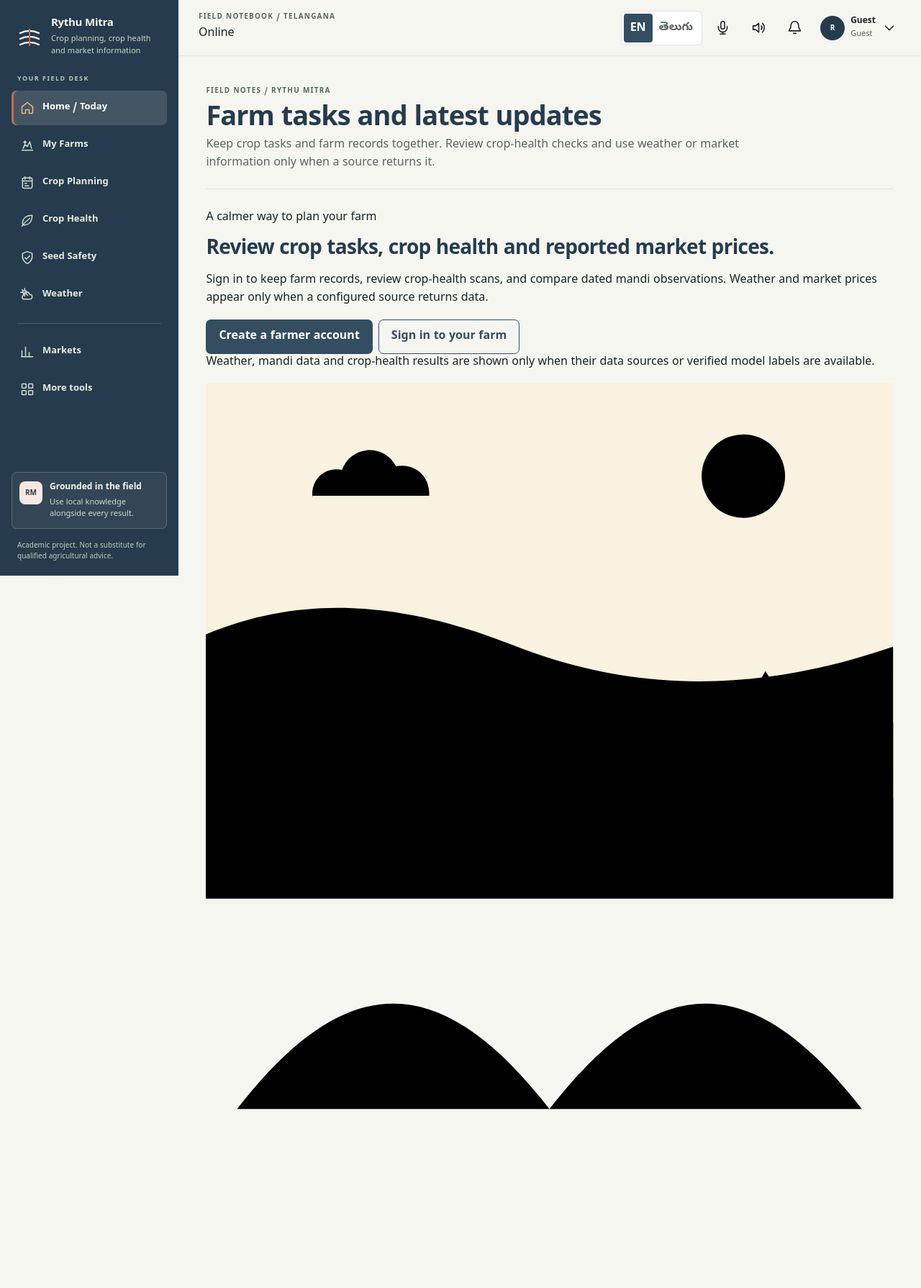
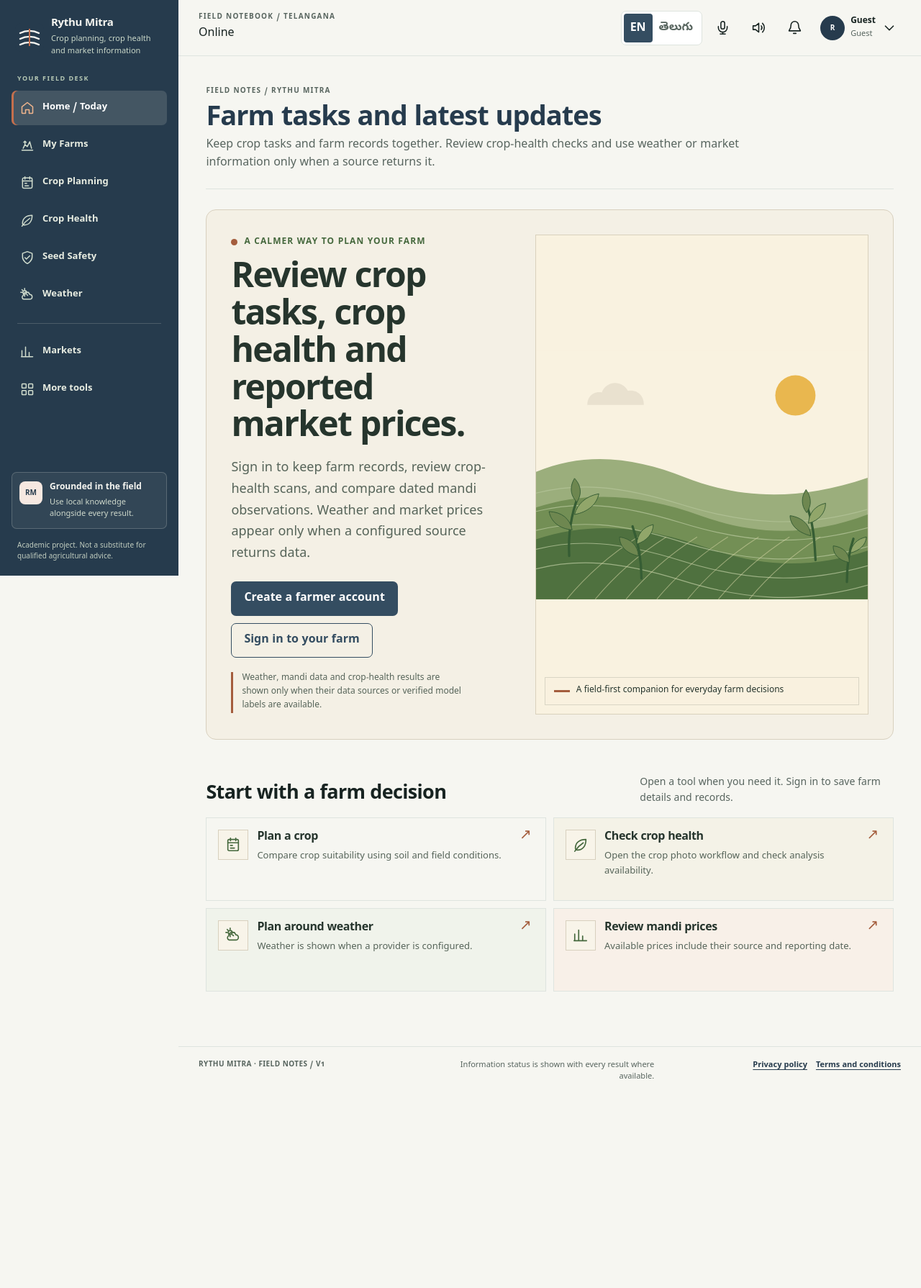
Before and after one commit to Anshuman70739/rythu-mitra, a Flask app: page / in a window 1280 px wide. Shown: the top 1790 px of the page at 72% size. After the commit the page ends 1499 px from the top, so only its background shows below. Run offline with Flask 3, Linux system fonts and the light colour scheme.

Commit message:
Build animated landing preview

```diff
--- a/static/css/rythu-mitra.css
+++ b/static/css/rythu-mitra.css
@@ -425,3 +425,75 @@ input[type="checkbox"], input[type="radio"] { width: 20px; min-height: 20px; hei
 .home-finance-line span { font-size: 14px; }
 .home-finance-line b { color: var(--ink-950); font-weight: 700; }
 .home-finance-line small { color: var(--ink-600); font-size: 13px; }
+
+/* Signed-out landing scene: field notebook, SVG illustration, no external assets. */
+.rm-landing-hero {
+  display: grid;
+  grid-template-columns: minmax(0, .91fr) minmax(0, 1.09fr);
+  align-items: stretch;
+  gap: clamp(18px, 3vw, 36px);
+  padding: clamp(18px, 3vw, 34px);
+  overflow: hidden;
+  border: 1px solid var(--rm-landing-line);
+  border-radius: 14px;
+  background: var(--rm-landing-paper);
+  color: var(--rm-landing-ink);
+}
+.rm-landing-copy { min-width: 0; display: flex; flex-direction: column; align-items: flex-start; justify-content: center; padding: 2px 0; }
+.rm-landing-eyebrow { display: inline-flex; align-items: center; gap: 9px; margin: 0 0 18px; color: var(--rm-landing-green); font-size: 12px; font-weight: 800; letter-spacing: .09em; text-transform: uppercase; }
+.rm-landing-dot { display: inline-block; width: 9px; height: 9px; flex: 0 0 auto; border-radius: 50%; background: var(--rm-landing-soil); }
+.rm-landing-copy h2 { max-width: 12ch; margin: 0 0 14px; color: var(--rm-landing-ink); font-size: clamp(30px, 4vw, 48px); line-height: 1.08; letter-spacing: -.035em; }
+.rm-landing-lede { max-width: 45ch; margin: 0; color: var(--rm-landing-muted); font-size: clamp(15px, 1.45vw, 18px); line-height: 1.65; }
+.rm-landing-actions { display: flex; flex-wrap: wrap; gap: 10px; margin-top: 22px; }
+.rm-landing-actions .button { min-height: 48px; padding: 12px 17px; }
+.rm-landing-note { max-width: 48ch; margin: 20px 0 0; padding-left: 12px; border-left: 3px solid var(--rm-landing-soil); color: var(--rm-landing-muted); font-size: 12px; line-height: 1.6; }
+.rm-landscape { position: relative; min-width: 0; align-self: stretch; min-height: 300px; overflow: hidden; border: 1px solid #D9D1BC; background: var(--rm-landing-sky); }
+.rm-landscape-art { display: block; width: 100%; height: 100%; min-height: 300px; }
+.rm-sun { fill: var(--rm-landing-sun); }
+.rm-cloud { fill: #E9E1CF; }
+.rm-field-far { fill: #9BAE7C; }
+.rm-field-mid { fill: #738F55; }
+.rm-field-front { fill: #4F713F; }
+.rm-field-contours { stroke: #B5C59A; stroke-width: 1.4; opacity: .78; }
+.rm-crop-row { stroke: #D6D5A5; stroke-width: 1.3; opacity: .55; }
+.rm-plant-stem { fill: none; stroke: #365D34; stroke-width: 4; stroke-linecap: round; }
+.rm-plant-leaf { fill: var(--rm-landing-leaf); stroke: #365D34; stroke-width: 1.2; stroke-linejoin: round; }
+.rm-plant-leaf--light { fill: var(--rm-landing-leaf-light); }
+.rm-scene-plant { transform-box: fill-box; transform-origin: 50% 100%; }
+.rm-birds { position: absolute; inset: 0; overflow: hidden; pointer-events: none; }
+.rm-bird-flight { position: absolute; top: 17%; left: 0; width: 38px; height: auto; overflow: visible; fill: none; stroke: var(--rm-landing-soil); stroke-width: 2.5; stroke-linecap: round; stroke-linejoin: round; opacity: 0; }
+.rm-bird-flight--two { top: 25%; width: 25px; stroke-width: 2; }
+.rm-bird-flight--three { top: 12%; width: 18px; stroke-width: 1.8; }
+.rm-landscape-caption { position: absolute; right: 12px; bottom: 12px; left: 12px; display: flex; align-items: center; gap: 9px; padding: 10px 12px; border: 1px solid rgba(38,53,45,.15); background: rgba(249,242,224,.94); color: var(--rm-landing-ink); font-size: 12px; line-height: 1.45; }
+.rm-caption-mark { width: 22px; height: 3px; flex: 0 0 auto; background: var(--rm-landing-soil); }
+.rm-landing-tools { margin-top: clamp(24px, 3vw, 38px); }
+.rm-tools-heading { display: flex; align-items: end; justify-content: space-between; gap: 18px; margin-bottom: 14px; }
+.rm-tools-heading h2 { margin: 0; color: var(--ink-950); font-size: clamp(20px, 2.4vw, 27px); line-height: 1.2; }
+.rm-tools-heading p { max-width: 44ch; margin: 0; color: var(--ink-600); font-size: 14px; line-height: 1.55; }
+.rm-tool-grid { display: grid; grid-template-columns: repeat(2, minmax(0, 1fr)); gap: 10px; }
+.rm-tool-card { display: grid; grid-template-columns: 42px minmax(0,1fr) 20px; align-items: start; gap: 12px; min-width: 0; min-height: 116px; padding: 16px; border: 1px solid var(--line); background: var(--paper); color: var(--ink-950); text-decoration: none; }
+.rm-tool-card--2 { background: #F4F2E7; }
+.rm-tool-card--3 { background: #F0F3EB; }
+.rm-tool-card--4 { background: #F8F0E8; }
+.rm-tool-card:focus-visible { outline: 3px solid var(--rm-landing-soil); outline-offset: 3px; }
+.rm-tool-icon { display: grid; place-items: center; width: 42px; height: 42px; border: 1px solid var(--rm-landing-line); background: #F8F4E9; color: var(--rm-landing-green); }
+.rm-tool-icon .icon { width: 22px; height: 22px; }
+.rm-tool-copy { min-width: 0; }
+.rm-tool-copy h3 { margin: 1px 0 7px; color: var(--rm-landing-ink); font-size: 16px; line-height: 1.3; }
+.rm-tool-copy p { margin: 0; color: var(--rm-landing-muted); font-size: 13px; line-height: 1.55; }
+.rm-tool-arrow { align-self: start; color: var(--rm-landing-soil); font-size: 20px; line-height: 1; }
+@media (max-width: 760px) {
+  .rm-landing-hero { grid-template-columns: minmax(0,1fr); gap: 20px; padding: 17px; }
+  .rm-landing-copy h2 { max-width: 16ch; font-size: clamp(29px, 8vw, 40px); }
+  .rm-landscape { min-height: 260px; }
+  .rm-landscape-art { min-height: 260px; }
+  .rm-tools-heading { display: block; }
+  .rm-tools-heading p { margin-top: 7px; }
+}
+@media (max-width: 430px) {
+  .rm-tool-grid { grid-template-columns: minmax(0,1fr); }
+  .rm-tool-card { min-height: 96px; }
+  .rm-landscape { min-height: 235px; }
+  .rm-landscape-art { min-height: 235px; }
+  .rm-landing-note { font-size: 12px; }
+}
```
